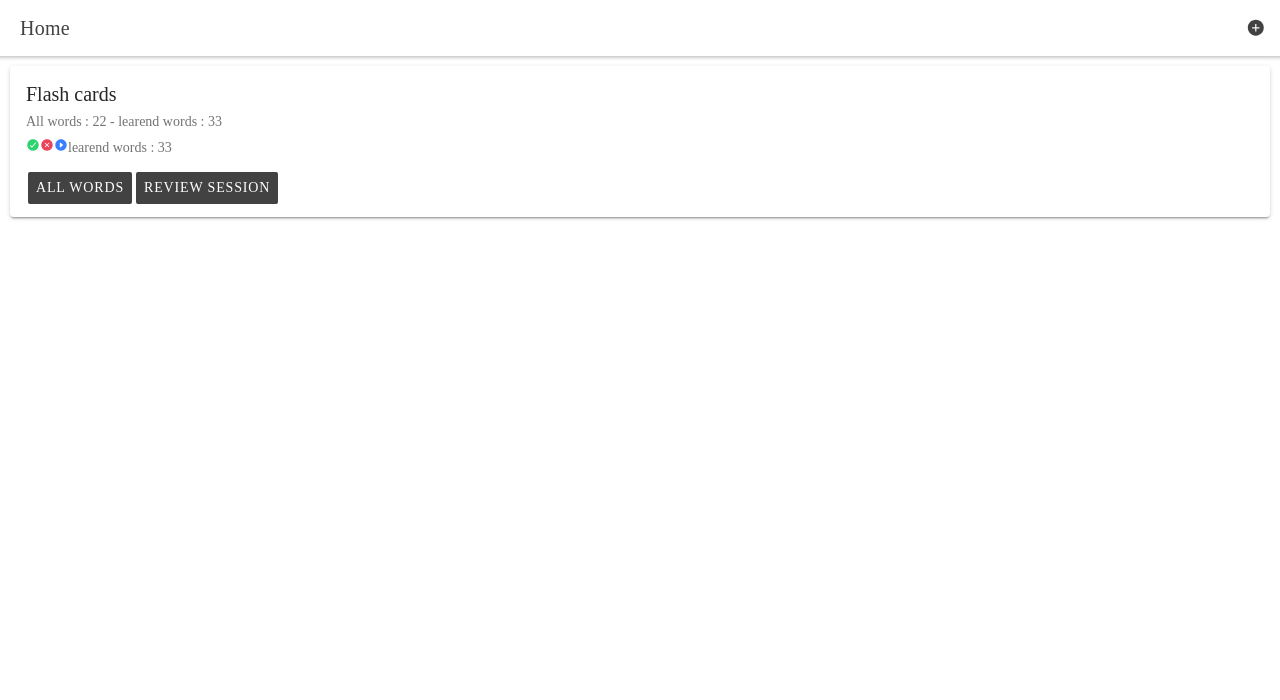
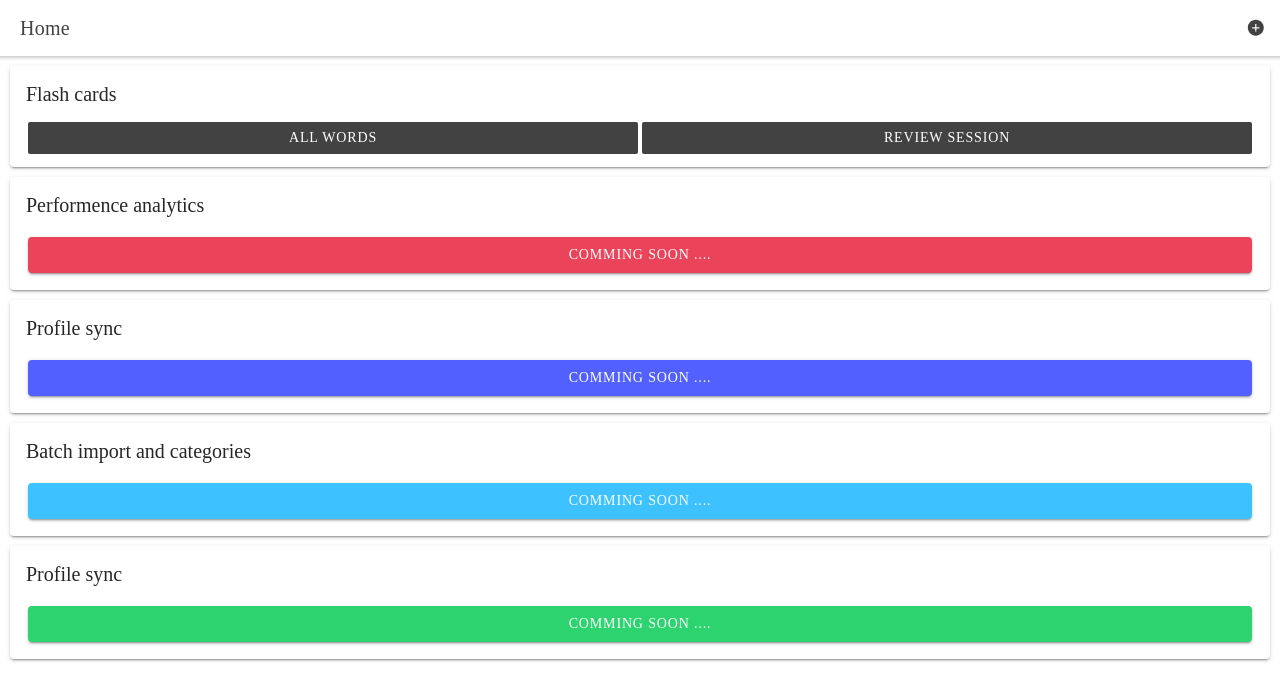
Before and after one commit to mohajerimasoud/flash-card, a React (Create React App) app: page /home in a window 1280 px wide. Shown: the top 700 px of the page. Built offline with nearby package versions, Linux system fonts and the light colour scheme; a web font is replaced by a local one.

Commit message:
add toast

```diff
--- a/src/pages/AddWord/AddWord.tsx
+++ b/src/pages/AddWord/AddWord.tsx
@@ -6,12 +6,13 @@ import {
   IonHeader,
   IonInput,
   IonItem,
-  IonItemDivider,
+  IonLabel,
   IonList,
   IonPage,
   IonSpinner,
   IonTitle,
   IonToolbar,
+  useIonToast,
 } from "@ionic/react";
 import React, { useState } from "react";
 
@@ -21,6 +22,9 @@ import { getAuth } from "firebase/auth";
 import { useHistory } from "react-router";
 
 const AddWord = () => {
+  // eslint-disable-next-line @typescript-eslint/no-unused-vars
+  const [present, dismiss] = useIonToast();
+
   const [word, setWord] = useState<string>();
   const [translate, setTraslate] = useState<string>();
   const [loading, setLoading] = useState<boolean>(false);
@@ -48,7 +52,12 @@ const AddWord = () => {
   const saveTheWord = async () => {
     setLoading(true);
     console.log(word, translate);
-    if (!translate || !translate) return;
+    if (!word || !translate) {
+      present("Both fields are mandatory . ", 2000);
+      setLoading(false);
+
+      return;
+    }
 
     //
     try {
@@ -68,6 +77,7 @@ const AddWord = () => {
       addWordSuccess();
     } catch (e) {
       console.error("Error adding document: ", e);
+      present("Some error occured, plz try again !  ", 2000);
       setLoading(false);
     }
   };
@@ -84,21 +94,20 @@ const AddWord = () => {
       </IonHeader>
       <IonContent fullscreen>
         <IonList className="ion-margin">
-          <IonItemDivider>The word you want to learn </IonItemDivider>
           <IonItem>
+            <IonLabel position="floating">The word you want to learn </IonLabel>
             <IonInput
               value={word}
-              placeholder="The Word"
               onIonChange={(e) => setWord(e.detail.value!)}
             ></IonInput>
           </IonItem>
-          <IonItemDivider>It's translate or description</IonItemDivider>
           <IonItem>
+            <IonLabel position="floating">
+              It's translate or description{" "}
+            </IonLabel>
             <IonInput
               value={translate}
-              placeholder="Translate / Description"
               onIonChange={(e) => setTraslate(e.detail.value!)}
-              clearInput
             ></IonInput>
           </IonItem>
         </IonList>
--- a/src/pages/EditWord/EditWord.tsx
+++ b/src/pages/EditWord/EditWord.tsx
@@ -12,6 +12,7 @@ import {
   IonSpinner,
   IonTitle,
   IonToolbar,
+  useIonToast,
 } from "@ionic/react";
 import { doc, getDoc, updateDoc } from "firebase/firestore";
 import React, { useEffect, useState } from "react";
@@ -21,6 +22,8 @@ import { IWordType } from "../../Types/app.types";
 import classes from "../../styles.module.css";
 
 const EditWord = () => {
+  // eslint-disable-next-line @typescript-eslint/no-unused-vars
+  const [present, dismiss] = useIonToast();
   const { id } = useParams<{ id: string }>();
   const history = useHistory();
   const [word, setWord] = useState<string>();
@@ -48,6 +51,7 @@ const EditWord = () => {
       setLoading(false);
     } catch (error) {
       console.log("error getting doc info", error);
+      present("Some error occured, plz try again !  ", 2000);
       setLoading(false);
       history.goBack();
     }
@@ -56,6 +60,13 @@ const EditWord = () => {
   const updateTheWord = async (id: string) => {
     setUpdateLoading(true);
     console.log("saveTheWord", document);
+    if (!word || !translate) {
+      present("Both fields are mandatory . ", 2000);
+      setLoading(false);
+
+      return;
+    }
+
     try {
       const currentDoc = doc(firebaseFireStoreDB, "words", id);
       await updateDoc(currentDoc, {
@@ -64,10 +75,14 @@ const EditWord = () => {
         translate,
       });
       setUpdateLoading(false);
-      history.goBack();
+      present("Word updated successfully", 2000).then(() => {
+        history.push("/review");
+      });
+
       console.log("word updated successfully");
     } catch (error) {
       setUpdateLoading(false);
+      present("Some error occured, plz try again !  ", 2000);
       console.log("word update failed", error);
     }
   };
--- a/src/pages/Home/Home.tsx
+++ b/src/pages/Home/Home.tsx
@@ -4,7 +4,6 @@ import {
   IonCard,
   IonCardContent,
   IonCardHeader,
-  IonCardSubtitle,
   IonCardTitle,
   IonContent,
   IonHeader,
@@ -13,15 +12,10 @@ import {
   IonTitle,
   IonToolbar,
 } from "@ionic/react";
-import {
-  addCircleSharp,
-  caretForwardCircle,
-  checkmarkCircle,
-  closeCircle,
-} from "ionicons/icons";
+import { addCircleSharp } from "ionicons/icons";
 import { useHistory } from "react-router";
 import { EContentType } from "../../Types/app.types";
-import "./Home.css";
+import classes from "../../styles.module.css";
 
 const Home: React.FC = () => {
   const history = useHistory();
@@ -42,21 +36,12 @@ const Home: React.FC = () => {
         <IonCard>
           <IonCardHeader>
             <IonCardTitle>Flash cards</IonCardTitle>
-
-            <IonCardSubtitle>
-              All words : 22 - learend words : 33
-            </IonCardSubtitle>
-            <IonCardSubtitle>
-              <IonIcon color="success" icon={checkmarkCircle}></IonIcon>
-              <IonIcon color="danger" icon={closeCircle}></IonIcon>
-              <IonIcon color="primary" icon={caretForwardCircle}></IonIcon>
-              learend words : 33
-            </IonCardSubtitle>
           </IonCardHeader>
 
           <IonCardContent>
             <IonButtons>
               <IonButton
+                className={classes["half-button"]}
                 fill="solid"
                 onClick={() => {
                   history.push(`/review?content=${EContentType.ALL}`);
@@ -65,6 +50,7 @@ const Home: React.FC = () => {
                 All words
               </IonButton>
               <IonButton
+                className={classes["half-button"]}
                 fill="solid"
                 onClick={() => {
                   history.push(`/review?content=${EContentType.TO_REVIEW}`);
@@ -75,6 +61,47 @@ const Home: React.FC = () => {
             </IonButtons>
           </IonCardContent>
         </IonCard>
+
+        <IonCard>
+          <IonCardHeader>
+            <IonCardTitle>Performence analytics</IonCardTitle>
+          </IonCardHeader>
+          <IonCardContent>
+            <IonButton fill="solid" color={"danger"} expand="block">
+              Comming soon ....
+            </IonButton>
+          </IonCardContent>
+        </IonCard>
+        <IonCard>
+          <IonCardHeader>
+            <IonCardTitle>Profile sync</IonCardTitle>
+          </IonCardHeader>
+          <IonCardContent>
+            <IonButton fill="solid" color={"tertiary"} expand="block">
+              Comming soon ....
+            </IonButton>
+          </IonCardContent>
+        </IonCard>
+        <IonCard>
+          <IonCardHeader>
+            <IonCardTitle>Batch import and categories</IonCardTitle>
+          </IonCardHeader>
+          <IonCardContent>
+            <IonButton fill="solid" color={"secondary"} expand="block">
+              Comming soon ....
+            </IonButton>
+          </IonCardContent>
+        </IonCard>
+        <IonCard>
+          <IonCardHeader>
+            <IonCardTitle>Profile sync</IonCardTitle>
+          </IonCardHeader>
+          <IonCardContent>
+            <IonButton fill="solid" color={"success"} expand="block">
+              Comming soon ....
+            </IonButton>
+          </IonCardContent>
+        </IonCard>
       </IonContent>
     </IonPage>
   );
--- a/src/pages/Review/Review.tsx
+++ b/src/pages/Review/Review.tsx
@@ -8,6 +8,9 @@ import {
   IonSpinner,
   IonTitle,
   IonToolbar,
+  useIonToast,
+  useIonViewDidEnter,
+  useIonViewWillEnter,
 } from "@ionic/react";
 
 import { collection, getDocs, orderBy, query, where } from "firebase/firestore";
@@ -20,6 +23,8 @@ import WordReviewer from "../../components/WordReviewer/WordReviewer";
 import classes from "../../styles.module.css";
 
 const Review: React.FC = () => {
+  // eslint-disable-next-line @typescript-eslint/no-unused-vars
+  const [present, dismiss] = useIonToast();
   const [userId, setUserId] = useState<string>();
   const [contentType, setContentType] = useState<EContentType>();
   const [words, setWords] = useState<IWordType[]>([]);
@@ -38,6 +43,17 @@ const Review: React.FC = () => {
     }
   };
 
+  useIonViewWillEnter(() => {
+    if (userId) {
+      getUserDocs(userId);
+    }
+  }, [userId]);
+
+  useIonViewWillEnter(() => {
+    getContentType();
+    getUserID();
+  }, []);
+
   useEffect(() => {
     getContentType();
     getUserID();
@@ -55,7 +71,9 @@ const Review: React.FC = () => {
         const uid = user.uid;
         setUserId(uid);
       } else {
-        history.push("/login");
+        present("You need to login ", 2000).then(() => {
+          history.push("/login");
+        });
         throw new Error("uid not found");
       }
     });
@@ -93,6 +111,8 @@ const Review: React.FC = () => {
       setLoading(false);
       console.log("docs", data);
     } catch (error) {
+      present("Error getting docs ", 2000);
+      setLoading(false);
       console.log("error getting docs", error);
     }
   };
--- a/src/pages/WordInfo/WordInfo.tsx
+++ b/src/pages/WordInfo/WordInfo.tsx
@@ -17,6 +17,7 @@ import {
   IonSpinner,
   IonTitle,
   IonToolbar,
+  useIonToast,
 } from "@ionic/react";
 import { useHistory, useParams } from "react-router";
 import { firebaseFireStoreDB } from "../../firebase/config";
@@ -32,6 +33,9 @@ import {
 import classes from "../../styles.module.css";
 
 const WordInfo: React.FC = () => {
+  // eslint-disable-next-line @typescript-eslint/no-unused-vars
+  const [present, dismiss] = useIonToast();
+
   const { id } = useParams<{ id: string }>();
   const history = useHistory();
   const [Word, setWord] = useState<IWordType>();
@@ -54,9 +58,13 @@ const WordInfo: React.FC = () => {
       setWord({ ...data, id });
       setLoading(false);
     } catch (error) {
+      setLoading(false);
       console.log("error getting doc info", error);
-      setLoading(false);
-      history.goBack();
+      present("Some error occured while getting the Word !  ", 2000).then(
+        () => {
+          history.goBack();
+        }
+      );
     }
   };
 
@@ -68,6 +76,7 @@ const WordInfo: React.FC = () => {
       setDeleteLoading(false);
       history.goBack();
     } catch (error) {
+      present("Some error occured while deleting the Word !  ", 2000);
       console.log("word delete failed", error);
       setDeleteLoading(false);
     }
@@ -84,8 +93,15 @@ const WordInfo: React.FC = () => {
       });
       setReviewLoading(false);
       console.log("word added to review list again");
+      present("word added to review list again !  ", 2000);
+
       history.goBack();
     } catch (error) {
+      present(
+        "Some error occured while adding the Word to review list !  ",
+        2000
+      );
+
       setReviewLoading(false);
       console.log("error in review word", error);
     }
--- a/src/styles.module.css
+++ b/src/styles.module.css
@@ -13,3 +13,7 @@
   font-size: 20px;
   vertical-align: -webkit-baseline-middle;
 }
+
+.half-button {
+  width: 50%;
+}
```
Also changed, not shown: src/pages/Home/Home.css (deleted).
